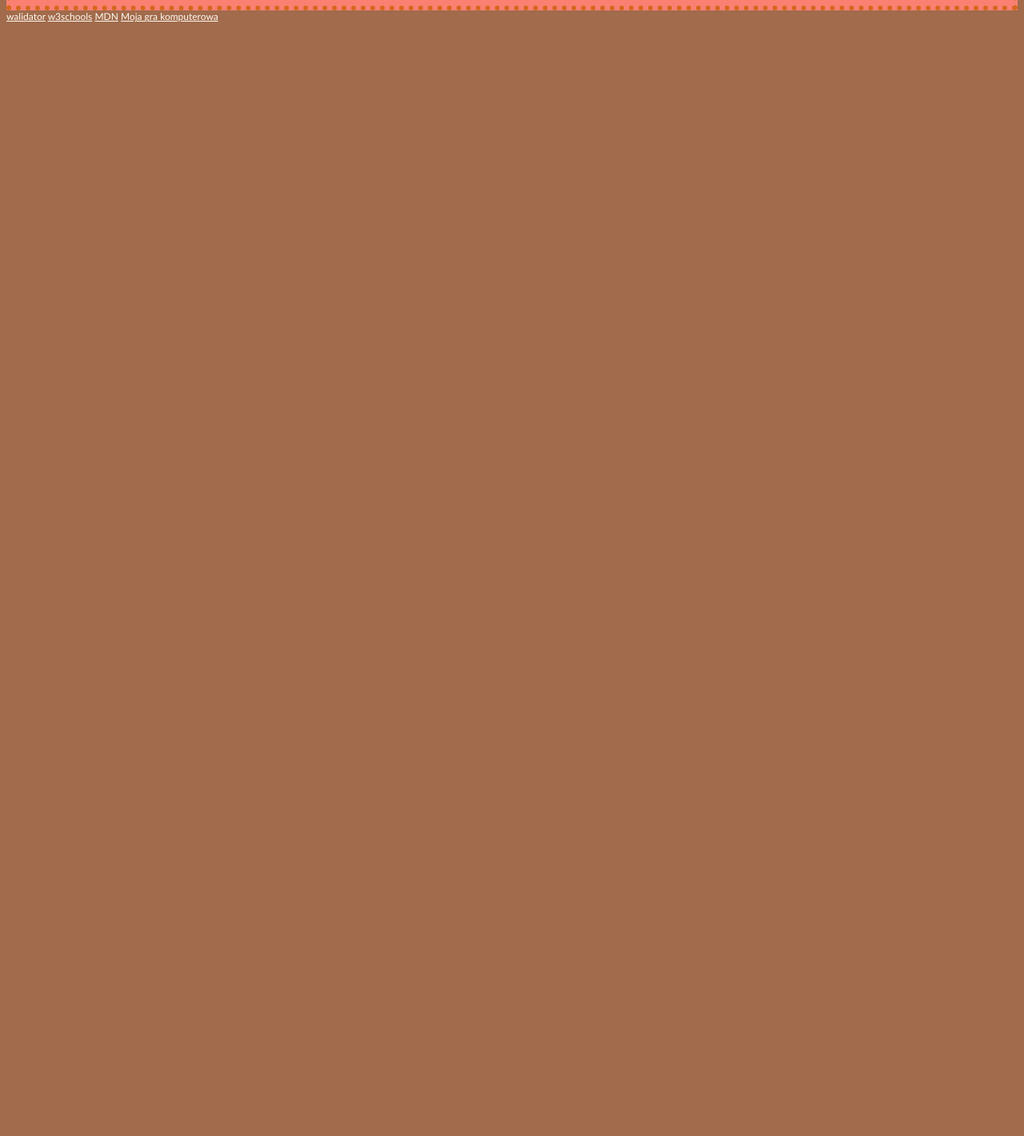
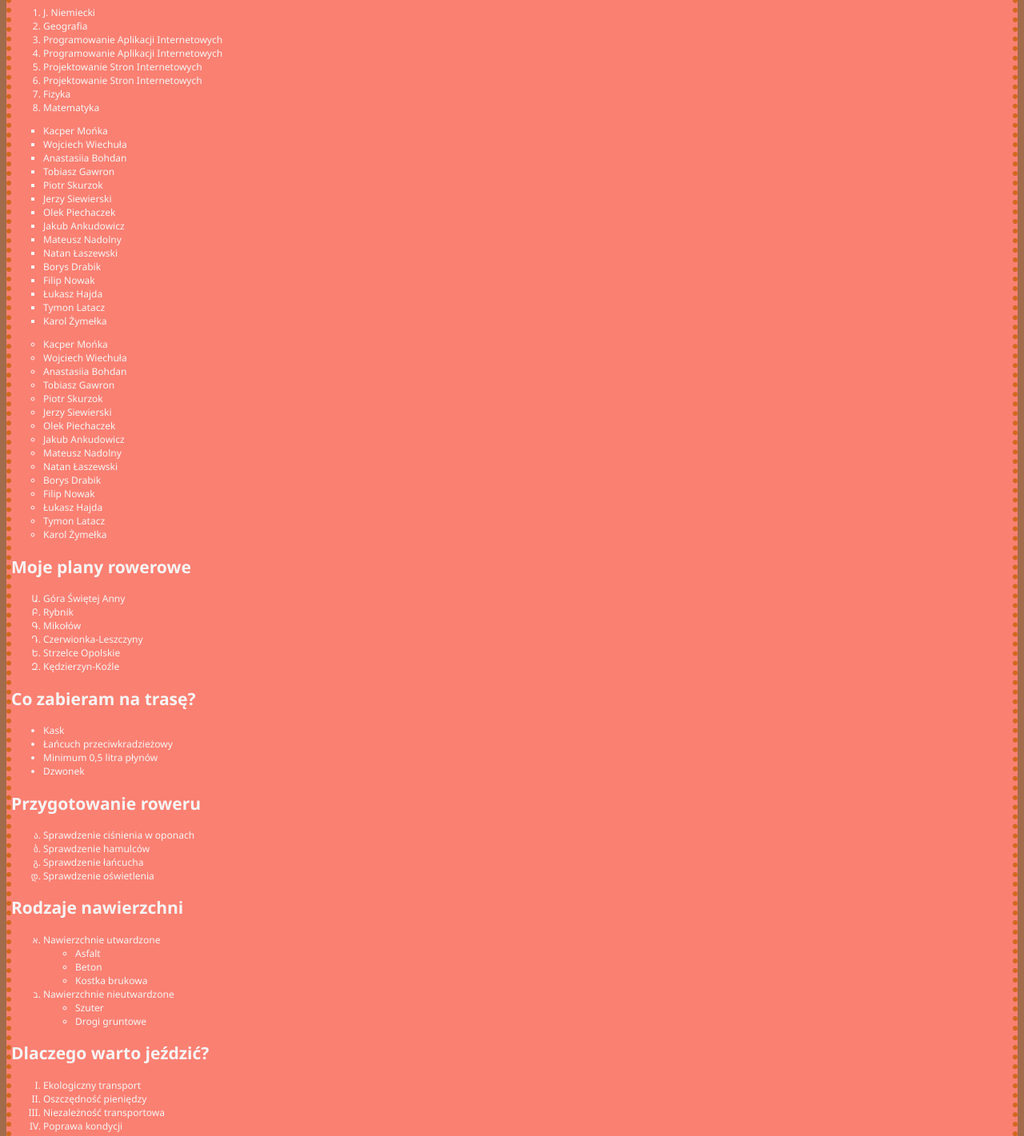
Before and after one commit to UBGC/psint, a plain HTML site: page index.html in a window 1280 px wide. Shown: the part 726-2147 px from the top of the page at 80% size. Before the commit the page ends 800 px from the top, so only its background shows below. Drawn offline with Linux system fonts and the light colour scheme.

Commit message:
Add files via upload

```diff
--- a/index.html
+++ b/index.html
@@ -73,6 +73,100 @@
             </p>
         </article>
     </section>
+    <section>
+        <article>
+            <ol>
+                <li>J. Niemiecki</li>
+                <li>Geografia</li>
+                <li>Programowanie Aplikacji Internetowych</li>
+                <li>Programowanie Aplikacji Internetowych</li>
+                <li>Projektowanie Stron Internetowych</li>
+                <li>Projektowanie Stron Internetowych</li>
+                <li>Fizyka</li>
+                <li>Matematyka</li>
+            </ol>
+            <ul class="imona">
+                <li>Kacper Mońka</li>
+                <li>Wojciech Wiechuła</li>
+                <li>Anastasiia Bohdan</li>
+                <li>Tobiasz Gawron</li>
+                <li>Piotr Skurzok</li>
+                <li>Jerzy Siewierski</li>
+                <li>Olek Piechaczek</li>
+                <li>Jakub Ankudowicz</li>
+                <li>Mateusz Nadolny</li>
+                <li>Natan Łaszewski</li>
+                <li>Borys Drabik</li>
+                <li>Filip Nowak</li>
+                <li>Łukasz Hajda</li>
+                <li>Tymon Latacz</li>
+                <li>Karol Żymełka</li>
+            </ul>
+        <ul class="pusty_okrag">
+        <li>Kacper Mońka</li>
+        <li>Wojciech Wiechuła</li>
+        <li>Anastasiia Bohdan</li>
+        <li>Tobiasz Gawron</li>
+        <li>Piotr Skurzok</li>
+        <li>Jerzy Siewierski</li>
+        <li>Olek Piechaczek</li>
+        <li>Jakub Ankudowicz</li>
+        <li>Mateusz Nadolny</li>
+        <li>Natan Łaszewski</li>
+        <li>Borys Drabik</li>
+        <li>Filip Nowak</li>
+        <li>Łukasz Hajda</li>
+        <li>Tymon Latacz</li>
+        <li>Karol Żymełka</li>
+        </ul>
+            </section>
+            <h2>Moje plany rowerowe</h2>
+            <ol id="mpr">
+                <li>Góra Świętej Anny</li>
+                <li>Rybnik</li>
+                <li>Mikołów</li>
+                <li>Czerwionka-Leszczyny</li>
+                <li>Strzelce Opolskie</li>
+                <li>Kędzierzyn-Koźle</li>
+            </ol>
+                <h2>Co zabieram na trasę?</h2>
+            <ul id="czt">
+            <li>Kask</li>
+            <li>Łańcuch przeciwkradzieżowy</li>
+            <li>Minimum 0,5 litra płynów</li>
+            <li>Dzwonek</li>
+            </ul>
+            <h2>Przygotowanie roweru</h2>
+            <ol id="pru">
+                <li>Sprawdzenie ciśnienia w oponach</li>
+                <li>Sprawdzenie hamulców</li>
+                <li>Sprawdzenie łańcucha</li>
+                <li>Sprawdzenie oświetlenia</li>
+            </ol>
+            <h2>Rodzaje nawierzchni</h2>
+            <ul id="rn">
+            <li>Nawierzchnie utwardzone
+            <ul>
+                <li>Asfalt</li>
+                <li>Beton</li>
+            <li>Kostka brukowa</li>
+            </ul>
+            </li>
+            <li>Nawierzchnie nieutwardzone
+            <ul>
+            <li>Szuter</li>
+            <li>Drogi gruntowe</li>
+                    </ul>
+                </li>
+            </ul>
+            <h2>Dlaczego warto jeździć?</h2>
+            <ul id="dwj">
+                <li>Ekologiczny transport</li>
+                <li>Oszczędność pieniędzy</li>
+                <li>Niezależność transportowa</li>
+                <li>Poprawa kondycji</li>
+            </ul>
+        </article>
     </main>
     <a href="https://validator.w3.org/">walidator</a>
     <a href="https://www.w3schools.com/">w3schools</a>
--- a/styles.css
+++ b/styles.css
@@ -43,3 +43,28 @@ h2 {
 #bezpieczenstwo{
     text-transform: lowercase;
 }
+
+#litery{
+    list-style-type: lower-greek;
+}
+.et22{
+    list-style-image: url(punktor.jpg);
+}
+.imona{
+    list-style-type: square;
+}
+.pusty_okrag{
+    list-style-type: circle;
+}
+#mpr{
+    list-style-type: armenian;
+}
+#pru{
+    list-style-type: georgian;
+}
+#rn{
+    list-style-type: hebrew;
+}
+#dwj{
+    list-style-type: upper-roman;
+}
```
Also changed, not shown: punktor.png (added).
